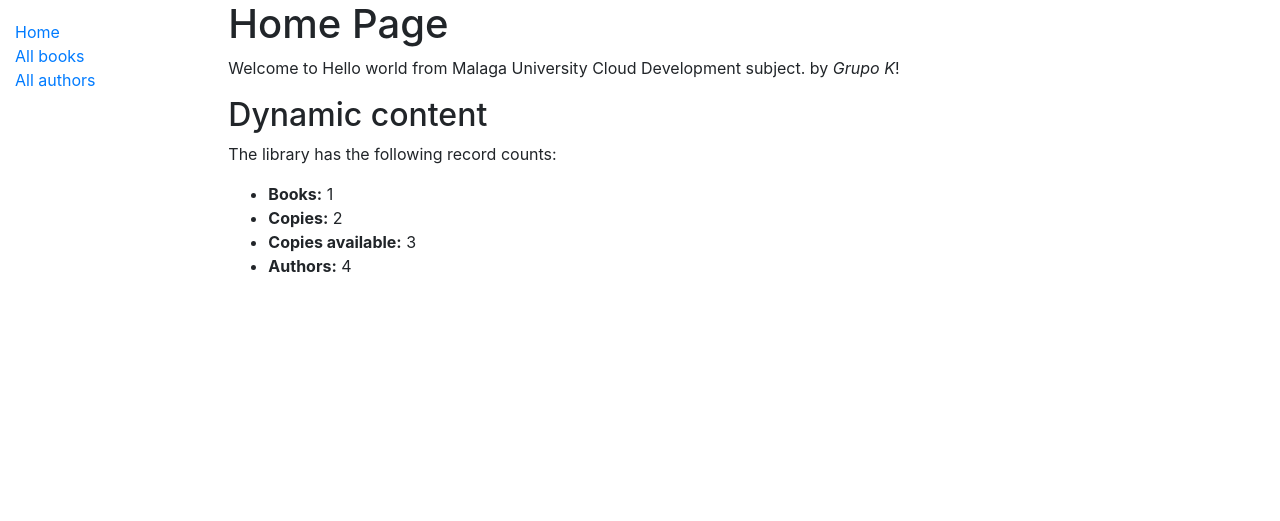
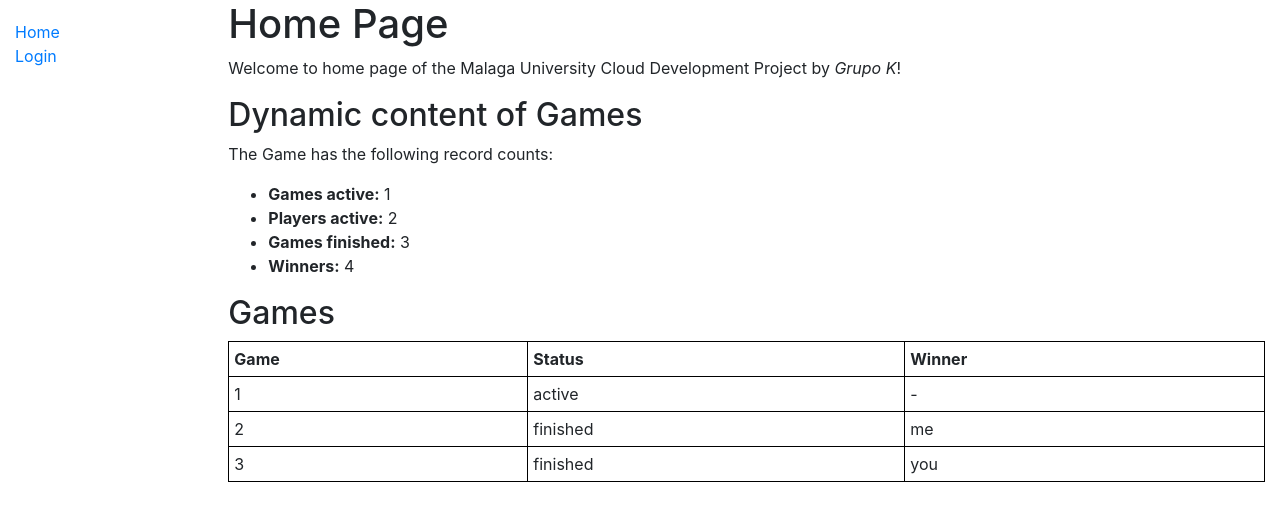
Before and after one commit to DRTorresRuiz/LaCazaDelTesoro, a Django app: page /homepage/ in a window 1280 px wide. Shown: the top 521 px of the page. Run offline with Django 3.2, Linux system fonts and the light colour scheme; some libraries are stand-ins or nearby versions.

Commit message:
table, dynamic content to homepage

```diff
--- a/homepage/templates/base_generic.html
+++ b/homepage/templates/base_generic.html
@@ -8,6 +8,16 @@
   <!-- Add additional CSS in static file -->
   {% load static %}
   <link rel="stylesheet" href="{% static 'css/styles.css' %}">
+  <style>
+	table, th, td {
+	  border: 1px solid black;
+	  border-collapse: collapse;
+	}
+	th, td {
+	  padding: 5px;
+	  text-align: left;
+	}
+  </style>
 </head>
 <body>
   <div class="container-fluid">
@@ -16,8 +26,11 @@
       {% block sidebar %}
         <ul class="sidebar-nav">
           <li><a href="{% url 'index' %}">Home</a></li>
-          <li><a href="">All books</a></li>
-          <li><a href="">All authors</a></li>
+		  <li><a href="">Login</a></li>
+		  <!--
+
+          <li><a href="">All players</a></li>
+		  -->
         </ul>
      {% endblock %}
       </div>
--- a/homepage/templates/index_homepage.html
+++ b/homepage/templates/index_homepage.html
@@ -2,14 +2,46 @@
 
 {% block content %}
   <h1>Home Page</h1>
-  <p>Welcome to Hello world from Malaga University Cloud Development subject.
- by <em>Grupo K</em>!</p>
-  <h2>Dynamic content</h2>
-  <p>The library has the following record counts:</p>
+  <p>Welcome to home page of the Malaga University Cloud Development Project by <em>Grupo K</em>!</p>
+  <h2>Dynamic content of Games</h2>
+  <p>The Game has the following record counts:</p>
   <ul>
-    <li><strong>Books:</strong> {{ num_books }}</li>
-    <li><strong>Copies:</strong> {{ num_instances }}</li>
-    <li><strong>Copies available:</strong> {{ num_instances_available }}</li>
-    <li><strong>Authors:</strong> {{ num_authors }}</li>
+    <li><strong>Games active:</strong> {{ num_books }}</li>
+    <li><strong>Players active:</strong> {{ num_instances }}</li>
+    <li><strong>Games finished:</strong> {{ num_instances_available }}</li>
+    <li><strong>Winners:</strong> {{ num_authors }}</li>
   </ul>
+<h2>Games</h2>
+<!--
+<p>To add a caption to a table, use the caption tag.</p>
+-->
+
+<table style="width:100%">
+  <tr>
+    <th>Game</th>
+    <th>Status</th>
+	<th>Winner</th>
+  </tr>
+  <tr>
+    <td>1</td>
+    <td>active</td>
+	<td>-</td>
+  </tr>
+  <tr>
+    <td>2</td>
+    <td>finished</td>
+	<td>me</td>
+  </tr>
+  <tr>
+    <td>3</td>
+    <td>finished</td>
+	<td>you</td>
+  </tr>
+</table>
+
+</body>
 {% endblock %}
+
+<!--
+<p>To add a caption to a table, use the caption tag.</p>
+-->
```
